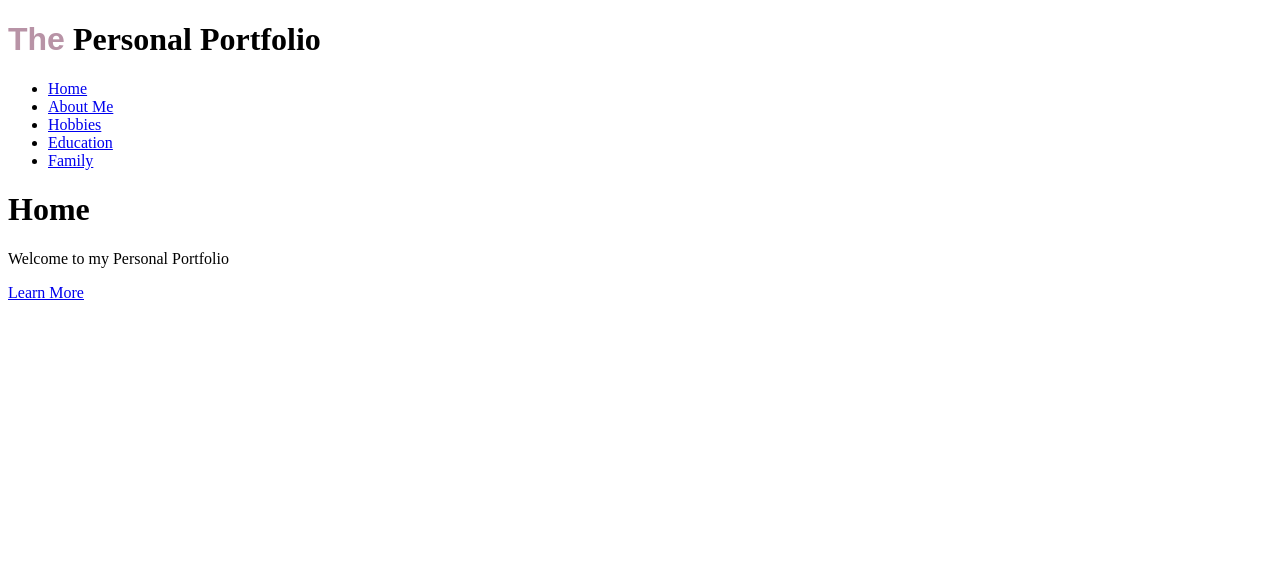
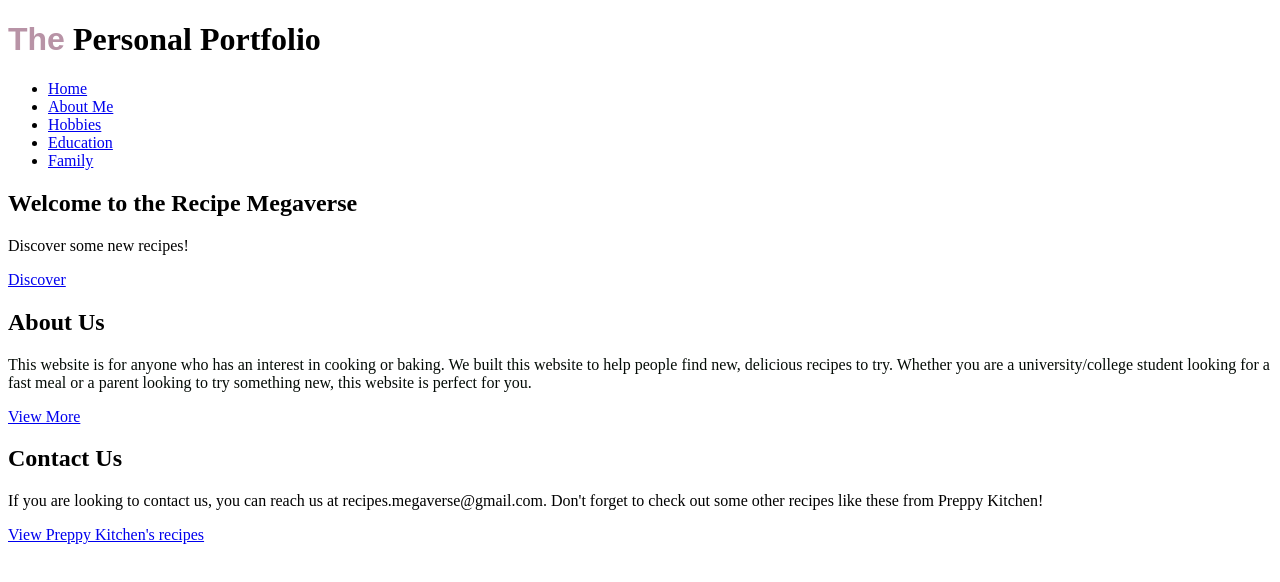
Before and after one commit to delightfulhare/BTA3OV_5.1Portfolio, a plain HTML site: page index.html in a window 1280 px wide. Drawn offline with Linux system fonts and the light colour scheme.

Commit message:
new idea

```diff
--- a/index.html
+++ b/index.html
@@ -34,13 +34,34 @@
             </nav>
         </header>
         <!-- Main -->
-        <!-- Banner -->
-	    <div class="banner">
-		    <div class="banner_text">
-			    <h1>Home</h1>
-			    <p>Welcome to my Personal Portfolio</p>
-			    <a href="About_me.html" class="btn_dark margin_top">Learn More</a>
-		    </div>
-	    </div>
+		<section class="main">
+			<div class="wave"></div>
+			<div class="bg">
+				<div class="text">
+					<h1>Welcome to the Recipe Megaverse</h1>
+					<p><span id="special_text">Discover some new recipes!</span></p>
+					<a href="content.html" class="btn_dark">Discover</a>
+				</div>
+			</div>
+			<div class="wavebottom"></div>
+		</section>
+		<section class="discover">
+			<div id="about">
+				<h2>About Us</h2>
+				<p id="special_text" style="color: #040b06;"> This website is for anyone who has an interest in cooking or baking. We built this website to help people find new, delicious recipes to try. Whether you are a university/college student looking for a fast meal or a parent looking to try something new, this website is perfect for you.</p>
+				<a href="content.html" class="btn_light">View More</a>
+			</div>
+		</section>
+		<section class="Contact" id="Contact">
+			<div class="wave2"></div>
+			<div class="bg2">
+				<div class="text2">
+					<h1>Contact Us</h1>
+					<p><span id="special_text">If you are looking to contact us, you can reach us at recipes.megaverse@gmail.com. Don't forget to check out some other recipes like these from Preppy Kitchen!</span></p>
+                    <a href="https://preppykitchen.com/" id="btn_dark">View Preppy Kitchen's recipes</a>
+				</div>
+			</div>
+			<div class="wavebottom2"></div>
+		</section>
     </body>
 </html>
```
